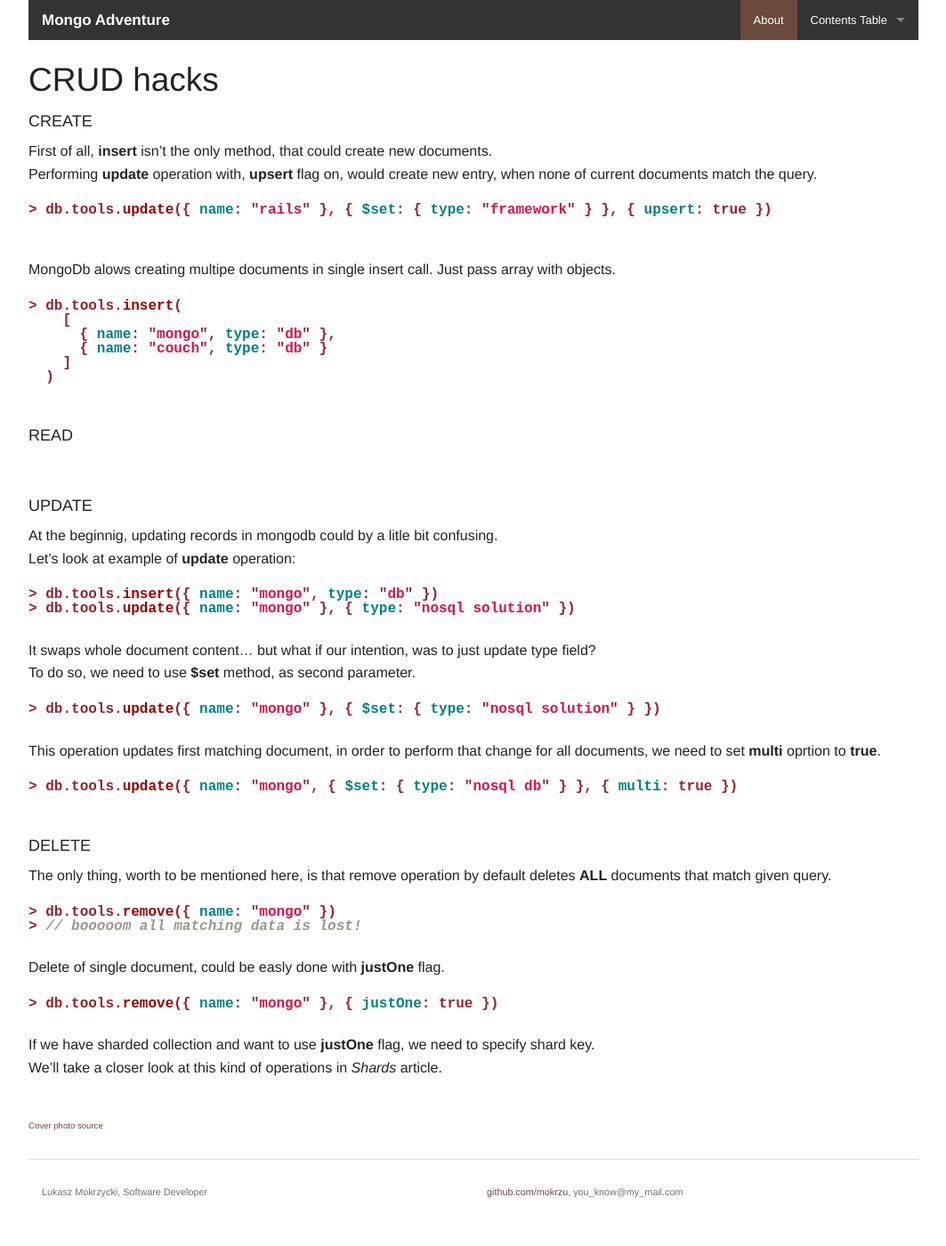
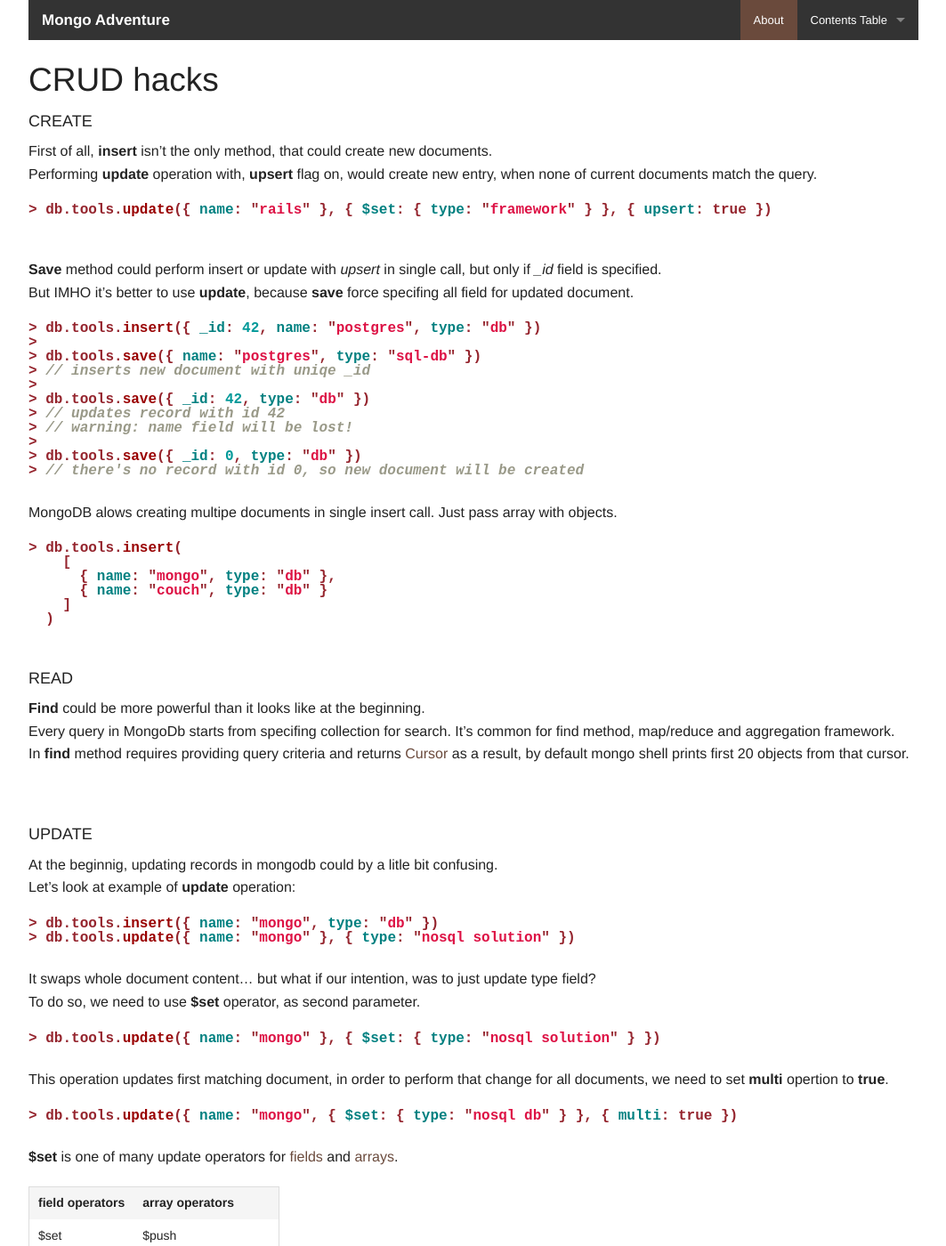
Before and after one commit to mokrzu/mokrzu.github.io, a Jekyll site: the page built from _posts/2014-04-28-crud-hacks.markdown, in a window 1280 px wide and 1400 px high. Shown: the whole window at 89% size, without its empty margins (108-1171 px from the left). Built offline with Jekyll 4.4.1, drawn with Linux system fonts in a browser that asks for light colours; Markdown is read by kramdown in place of the engine named in the settings; some of the changed text lies outside the part shown.

Commit message:
finished CREATE section

````diff
--- a/_posts/2014-04-28-crud-hacks.markdown
+++ b/_posts/2014-04-28-crud-hacks.markdown
@@ -19,7 +19,25 @@ when none of current documents match the query.
 ```
 <br>
 
-MongoDb alows creating multipe documents in single insert call. Just pass array with objects.
+**Save** method could perform insert or update with *upsert* in single call, but only if *_id* field is specified.
+<br>
+But IMHO it's better to use **update**, because **save** force specifing all field for updated document.
+
+```js
+> db.tools.insert({ _id: 42, name: "postgres", type: "db" })
+>
+> db.tools.save({ name: "postgres", type: "sql-db" })
+> // inserts new document with uniqe _id
+>
+> db.tools.save({ _id: 42, type: "db" })
+> // updates record with id 42
+> // warning: name field will be lost!
+>
+> db.tools.save({ _id: 0, type: "db" })
+> // there's no record with id 0, so new document will be created
+```
+<br>
+MongoDB alows creating multipe documents in single insert call. Just pass array with objects.
 
 ```js
 > db.tools.insert(
@@ -31,6 +49,13 @@ MongoDb alows creating multipe documents in single insert call. Just pass array
 ```
 <br>
 ##### READ
+
+**Find** could be more powerful than it looks like at the beginning.
+<br>
+Every query in MongoDb starts from specifing collection for search. It's common for find method,
+map/reduce and aggregation framework.
+<br>
+In **find** method requires providing query criteria and returns [Cursor][cursors] as a result, by default mongo shell prints first 20 objects from that cursor.
 
 <br>
 ##### UPDATE
@@ -47,18 +72,67 @@ Let's look at example of **update** operation:
 It swaps whole document content... but what if our intention, was
 to just update type field?
 <br>
-To do so, we need to use **$set** method, as second parameter.
+To do so, we need to use **$set** operator, as second parameter.
 
 ```js
 > db.tools.update({ name: "mongo" }, { $set: { type: "nosql solution" } })
 ```
 <br>
 This operation updates first matching document, in order to perform that change
-for all documents, we need to set **multi** oprtion to **true**.
+for all documents, we need to set **multi** opertion to **true**.
 
 ```js
 > db.tools.update({ name: "mongo", { $set: { type: "nosql db" } }, { multi: true })
 ```
+<br>
+**$set** is one of many update operators for [fields][update_field] and [arrays][update_array].
+
+<table>
+  <thead>
+    <tr>
+      <th> field operators </th>
+      <th> array operators </th>
+    </tr>
+  </thead>
+  <tbody>
+    <tr>
+      <td>$set</td>
+      <td>$push</td>
+    </tr>
+    <tr>
+      <td>$unset</td>
+      <td>$pop</td>
+    </tr>
+    <tr>
+      <td>$setOnInsert</td>
+      <td>$pull</td>
+    </tr>
+    <tr>
+      <td>$inc</td>
+      <td>$pullAll</td>
+    </tr>
+    <tr>
+      <td>$mul // multiply</td>
+      <td>$addToSet</td>
+    </tr>
+    <tr>
+      <td>$rename</td>
+      <td>.$ // first match in array</td>
+    </tr>
+    <tr>
+      <td>$min</td>
+      <td></td>
+    </tr>
+    <tr>
+      <td>$max</td>
+      <td></td>
+    </tr>
+    <tr>
+      <td>$currentDate</td>
+      <td></td>
+    </tr>
+  </tbody>
+</table>
 <br>
 ##### DELETE
 
@@ -81,3 +155,7 @@ we need to specify shard key.
 <br>
 We'll take a closer look at this kind of operations in
 *Shards* article.
+
+[cursors]: http://docs.mongodb.org/manual/core/cursors/
+[update_field]: http://docs.mongodb.org/manual/reference/operator/update-field/
+[update_array]: http://docs.mongodb.org/manual/reference/operator/update-array/
````
